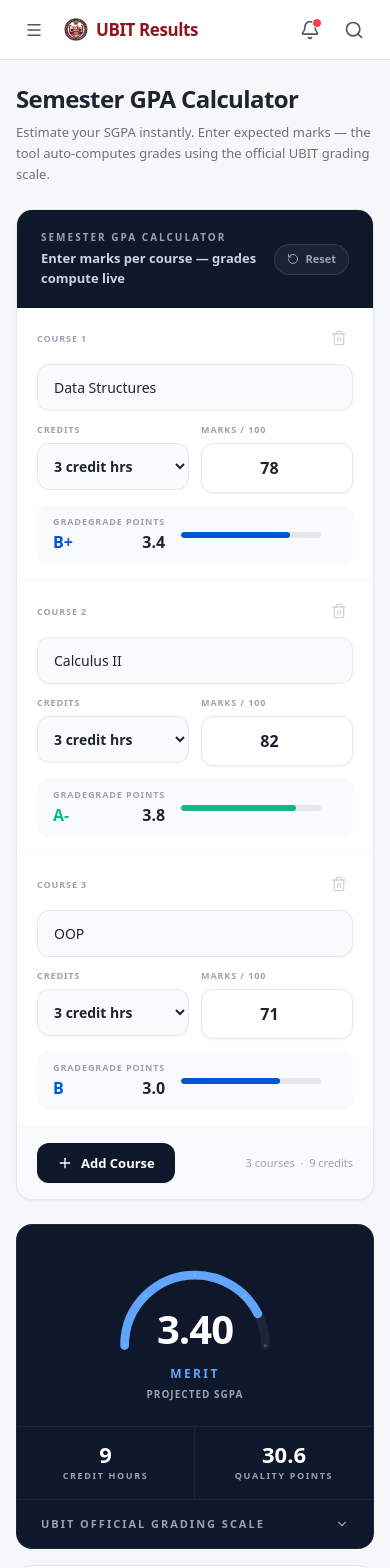
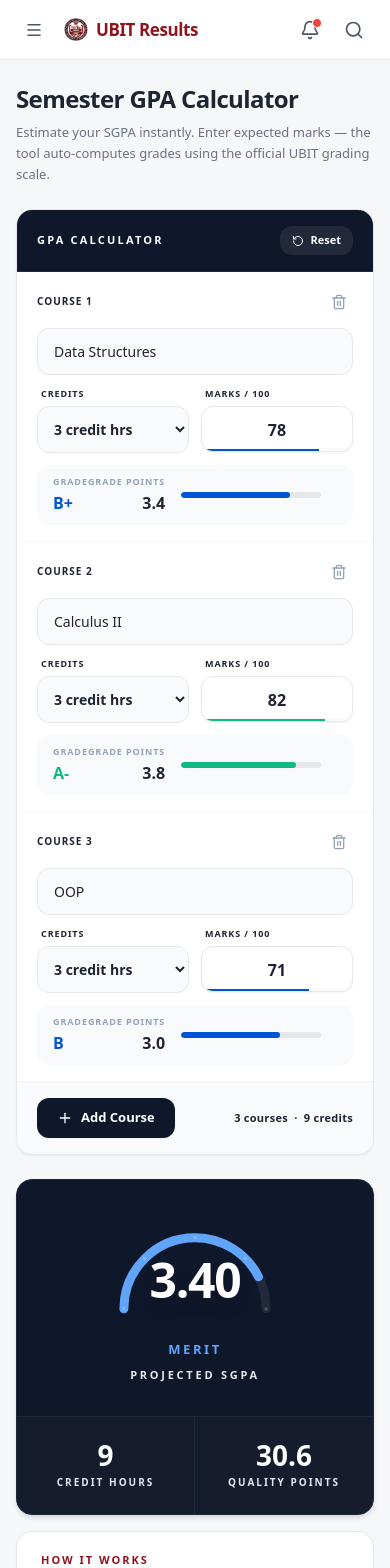
Before and after one commit to codewithmahad/ubit-semester-result-dashboard, a Next.js app: page /calculator in a window 390 px wide. Shown: the top 1568 px of the page. Built offline with nearby package versions, Linux system fonts and the light colour scheme.

Commit message:
feat: implement GPA calculator component with dynamic row management and UBIT grading scale reference

```diff
--- a/src/components/calculator-client.tsx
+++ b/src/components/calculator-client.tsx
@@ -34,56 +34,61 @@
   if (sgpa >= 3.0) return { text: "Merit",           color: "text-[#60a5fa]" };
   if (sgpa >= 2.0) return { text: "Satisfactory",    color: "text-amber-400" };
   if (sgpa >  0)   return { text: "At Risk",         color: "text-rose-400" };
-  return           { text: "—",                      color: "text-slate-400" };
+  return           { text: "—",                      color: "text-white" };
 }
 
-// ── Grading scale expanded toggle ────────────────────────────
+// ── Grading scale reference ────────────────────────────
 function GradeReference() {
   const [open, setOpen] = useState(false);
   return (
-    <div className="border-t border-white/[0.06]">
+    <div className="mt-8 bg-white border border-gray-200 rounded-2xl shadow-sm overflow-hidden">
       <button
         onClick={() => setOpen(o => !o)}
-        className="w-full flex items-center justify-between px-6 py-4 text-[11px] font-black uppercase tracking-[0.18em] text-slate-400 hover:text-slate-200 transition-colors"
+        className="w-full flex items-center justify-between px-6 py-5 bg-white hover:bg-gray-50 transition-colors cursor-pointer"
       >
+        <span className="text-[13px] font-black uppercase tracking-[0.18em] text-[#1f2432]">
           UBIT Official Grading Scale
-        {open
-          ? <ChevronUp  className="w-3.5 h-3.5" />
-          : <ChevronDown className="w-3.5 h-3.5" />}
+        </span>
+        {open ? <ChevronUp className="w-5 h-5 text-[#8F141B]" /> : <ChevronDown className="w-5 h-5 text-gray-400" />}
       </button>
-      {open && (
-        <div className="pb-4 px-4">
-          <div className="grid grid-cols-2 gap-1">
-            {UBIT_GRADE_SCALE.map(g => {
-              const barW = Math.round((g.gp / 4.0) * 100);
-              return (
+
       <div
-                  key={g.grade}
-                  className="flex items-center justify-between bg-white/[0.03] hover:bg-white/[0.06] rounded-lg px-3 py-2 transition-colors"
+        className={`grid transition-[grid-template-rows,opacity] duration-300 ease-in-out ${open ? "grid-rows-[1fr] opacity-100" : "grid-rows-[0fr] opacity-0"}`}
       >
-                  <div className="flex items-center gap-2 min-w-0">
-                    <span className={`text-[12px] font-black w-7 shrink-0 ${gradeTextColor(g.grade)}`}>
-                      {g.grade}
-                    </span>
-                    <span className="text-[10px] text-slate-400 tabular-nums">{g.min}–{g.max}</span>
-                  </div>
-                  <div className="flex items-center gap-2">
-                    <div className="w-12 h-1 bg-white/[0.06] rounded-full overflow-hidden">
-                      <div
-                        className={`h-full rounded-full ${gradeBarColor(g.grade)} opacity-70`}
-                        style={{ width: `${barW}%` }}
-                      />
-                    </div>
-                    <span className="text-[11px] font-black text-slate-300 tabular-nums w-7 text-right">
+        <div className="overflow-hidden">
+          <div className="px-6 pb-8 bg-white border-t border-gray-100">
+            <h3 className="text-center text-[#8F141B] font-bold tracking-widest uppercase text-[15px] mb-4 mt-6">
+              Grade Point Table
+            </h3>
+            <div className="max-w-2xl mx-auto overflow-x-auto scrollbar-hide">
+              <table className="w-full text-center border-collapse border border-gray-500">
+                <thead>
+                  <tr className="bg-[#EAEAEA]">
+                    <th className="px-2 py-2.5 md:px-4 md:py-3 border border-gray-500 text-[11px] md:text-[14px] font-bold text-[#1f2432] leading-tight">Numeric Score</th>
+                    <th className="px-2 py-2.5 md:px-4 md:py-3 border border-gray-500 text-[11px] md:text-[14px] font-bold text-[#1f2432] leading-tight">Alphabetic Grade</th>
+                    <th className="px-2 py-2.5 md:px-4 md:py-3 border border-gray-500 text-[11px] md:text-[14px] font-bold text-[#1f2432] leading-tight">Grade Point</th>
+                  </tr>
+                </thead>
+                <tbody className="bg-white">
+                  {UBIT_GRADE_SCALE.map((g) => (
+                    <tr key={g.grade} className="transition-colors">
+                      <td className="px-2 py-2.5 md:px-4 md:py-3 border border-gray-500 text-[12px] md:text-[14px] text-gray-700 tabular-nums font-medium">
+                        {g.min === 90 ? "90 & above" : g.min === 0 ? "BELOW 50" : `${g.min}-${g.max}`}
+                      </td>
+                      <td className="px-2 py-2.5 md:px-4 md:py-3 border border-gray-500 text-[13px] md:text-[15px] font-semibold text-[#1f2432]">
+                        {g.grade === "F" ? "FAILS" : g.grade}
+                      </td>
+                      <td className="px-2 py-2.5 md:px-4 md:py-3 border border-gray-500 text-[12px] md:text-[14px] font-medium text-[#1f2432] tabular-nums">
                         {g.gp.toFixed(1)}
-                    </span>
+                      </td>
+                    </tr>
+                  ))}
+                </tbody>
+              </table>
             </div>
           </div>
-              );
-            })}
         </div>
       </div>
-      )}
     </div>
   );
 }
@@ -117,49 +122,49 @@
   }, [rows]);
 
   const label = sgpaLabel(sgpa);
-
-  // SGPA arc progress (0–4 → 0–180deg)
   const arcDeg = Math.min((sgpa / 4) * 180, 180);
 
   return (
+    <div className="flex flex-col">
       <div className="min-h-[60vh] grid grid-cols-1 lg:grid-cols-[1fr_340px] gap-6 items-start">
 
         {/* ── LEFT: Course input card ─────────────────────────────── */}
-      <div className="bg-white rounded-2xl border border-gray-200 shadow-sm overflow-hidden">
+        <div className="bg-white rounded-2xl border border-gray-200 shadow-sm overflow-hidden flex flex-col">
 
-        {/* Header */}
-        <div className="bg-[#0F172A] px-6 py-5 flex items-center justify-between">
-          <div>
-            <p className="text-[10px] font-black uppercase tracking-[0.2em] text-slate-400 mb-1">
-              Semester GPA Calculator
-            </p>
-            <p className="text-[13px] font-semibold text-slate-300">
-              Enter marks per course — grades compute live
-            </p>
-          </div>
+          {/* Unified Desktop Header */}
+          <div className="hidden md:grid grid-cols-[36px_1fr_80px_100px_60px_44px] gap-x-3 items-center px-5 py-5 bg-[#0F172A] border-b border-gray-800">
+            <span className="text-[10px] font-black uppercase tracking-[0.18em] text-white text-center">#</span>
+            <span className="text-[10px] font-black uppercase tracking-[0.18em] text-white">Course Name</span>
+            <span className="text-[10px] font-black uppercase tracking-[0.18em] text-white text-center">Credits</span>
+            <span className="text-[10px] font-black uppercase tracking-[0.18em] text-white text-center">Marks</span>
+            <span className="text-[10px] font-black uppercase tracking-[0.18em] text-white text-center">Grade</span>
+            <div className="flex justify-end pr-1">
               <button
                 onClick={reset}
-            className="flex items-center gap-1.5 px-3 py-1.5 rounded-full bg-white/5 hover:bg-white/10 border border-white/10 text-[11px] font-bold text-slate-400 hover:text-white transition-all"
+                className="group flex items-center justify-center w-8 h-8 rounded-lg bg-white/[0.08] hover:bg-[#8F141B] text-slate-200 hover:text-white transition-all shadow-sm"
                 aria-label="Reset all courses"
+                title="Reset Calculator"
+              >
+                <RotateCcw className="h-4 w-4 group-hover:-rotate-90 transition-transform duration-300" />
+              </button>
+            </div>
+          </div>
+
+          {/* Mobile Header (retained for mobile view only) */}
+          <div className="md:hidden bg-[#0F172A] px-5 py-4 flex items-center justify-between border-b border-gray-800">
+            <span className="text-[11px] font-black uppercase tracking-[0.2em] text-white">
+              GPA Calculator
+            </span>
+            <button
+              onClick={reset}
+              className="flex items-center gap-1.5 px-3 py-1.5 rounded-lg bg-white/[0.08] hover:bg-[#8F141B] active:scale-95 text-[11px] font-bold text-white transition-all shadow-sm"
             >
               <RotateCcw className="h-3 w-3" /> Reset
             </button>
           </div>
 
-        {/* Desktop column headers */}
-        <div className="hidden md:grid grid-cols-[36px_1fr_80px_100px_60px_44px] gap-x-3 px-5 py-2.5 border-b border-gray-100 bg-gray-50/70">
-          {["#", "Course Name", "Credits", "Marks", "Grade", ""].map((h, i) => (
-            <span
-              key={i}
-              className="text-[9px] font-black uppercase tracking-[0.18em] text-gray-400"
-            >
-              {h}
-            </span>
-          ))}
-        </div>
-
           {/* Rows */}
-        <div className="divide-y divide-gray-50">
+          <div className="divide-y divide-gray-50 flex-1">
             {rows.map((row, i) => {
               const { grade, gradePoint } = getGradeInfo(row.marks);
               const pct = (row.marks / 100) * 100;
@@ -169,15 +174,15 @@
                   key={row.id}
                   className="group relative px-5 py-4 hover:bg-slate-50/50 transition-colors"
                 >
-                {/* Mobile header */}
+                  {/* Mobile row header */}
                   <div className="flex md:hidden items-center justify-between mb-3">
-                  <span className="text-[9px] font-black uppercase tracking-widest text-gray-400">
+                    <span className="text-[10px] font-black uppercase tracking-widest text-[#1f2432]">
                       Course {i + 1}
                     </span>
                     {rows.length > 1 && (
                       <button
                         onClick={() => removeRow(row.id)}
-                      className="p-1.5 text-gray-300 hover:text-rose-500 transition-colors rounded-lg"
+                        className="p-1.5 text-slate-400 hover:text-rose-500 hover:bg-rose-50 transition-colors rounded-lg"
                       >
                         <Trash2 className="h-4 w-4" />
                       </button>
@@ -187,7 +192,7 @@
                   {/* Desktop row grid */}
                   <div className="hidden md:grid grid-cols-[36px_1fr_80px_100px_60px_44px] gap-x-3 items-center">
                     {/* Index */}
-                  <span className="text-[12px] font-black text-gray-300 tabular-nums text-center">
+                    <span className="text-[12px] font-black text-slate-400 tabular-nums text-center">
                       {i + 1}
                     </span>
 
@@ -197,32 +202,32 @@
                       placeholder={`Course ${i + 1}`}
                       value={row.subject}
                       onChange={e => updateRow(row.id, { subject: e.target.value })}
-                    className="w-full bg-transparent border-b border-gray-200 focus:border-[#0056D2] py-1 text-[13px] font-semibold text-[#1f2432] placeholder:text-gray-300 outline-none transition-colors"
+                      className="w-full bg-transparent border-b border-gray-200 focus:border-[#0056D2] py-1 text-[14px] font-semibold text-[#1f2432] placeholder:text-slate-300 outline-none transition-colors"
                     />
 
                     {/* Credits */}
                     <select
                       value={row.credits}
                       onChange={e => updateRow(row.id, { credits: Number(e.target.value) })}
-                    className="w-full bg-gray-50 border border-gray-200 rounded-lg px-2 py-1.5 text-[13px] font-bold text-[#1f2432] focus:outline-none focus:border-[#0056D2] cursor-pointer transition-colors"
+                      className="w-full bg-gray-50 border border-gray-200 rounded-lg px-2 py-1.5 text-[14px] font-bold text-[#1f2432] focus:outline-none focus:border-[#0056D2] cursor-pointer transition-colors"
                     >
                       {[1, 2, 3, 4].map(cr => <option key={cr} value={cr}>{cr} cr</option>)}
                     </select>
 
-                  {/* Marks — with live progress bar */}
-                  <div className="relative">
+                    {/* Marks — with strictly bounded live progress bar */}
+                    <div className="relative w-full bg-white border border-gray-200 rounded-lg focus-within:border-[#0056D2] transition-colors shadow-sm overflow-hidden flex flex-col justify-center h-[36px]">
                       <input
                         type="number"
                         min={0} max={100}
                         inputMode="numeric"
                         value={row.marks}
                         onChange={e => updateRow(row.id, { marks: Math.max(0, Math.min(100, Number(e.target.value))) })}
-                      className="w-full bg-white border border-gray-200 rounded-lg px-2 py-1.5 text-[13px] font-black tabular-nums text-center text-[#1f2432] focus:outline-none focus:border-[#0056D2] transition-colors shadow-sm"
+                        className="w-full bg-transparent border-none px-2 text-[14px] font-black tabular-nums text-center text-[#1f2432] outline-none [&::-webkit-inner-spin-button]:appearance-none pt-0.5"
                       />
-                    {/* Tiny marks fill bar */}
-                    <div className="absolute bottom-0 left-0 right-0 h-[2px] bg-gray-100 rounded-full overflow-hidden">
+                      {/* Bounded marks fill bar */}
+                      <div className="absolute bottom-0 left-0 right-0 h-[3px] bg-gray-50 flex items-end">
                         <div
-                        className={`h-full rounded-full transition-all duration-300 ${gradeBarColor(grade)}`}
+                          className={`h-[2px] transition-all duration-500 ${gradeBarColor(grade)}`}
                           style={{ width: `${pct}%` }}
                         />
                       </div>
@@ -230,9 +235,9 @@
 
                     {/* Grade */}
                     <div className="flex justify-center">
-                    <span className={`text-[13px] font-black ${gradeTextColor(grade)}`}>
+                      <span className={`text-[14px] font-black ${gradeTextColor(grade)}`}>
                         {grade}
-                      <span className="block text-[9px] font-bold text-gray-400 text-center tabular-nums">
+                        <span className="block text-[10px] font-bold text-slate-400 text-center tabular-nums">
                           {gradePoint.toFixed(1)}
                         </span>
                       </span>
@@ -242,9 +247,9 @@
                     {rows.length > 1 ? (
                       <button
                         onClick={() => removeRow(row.id)}
-                      className="flex items-center justify-center w-8 h-8 rounded-lg text-gray-300 hover:text-rose-500 hover:bg-rose-50 opacity-0 group-hover:opacity-100 transition-all"
+                        className="flex items-center justify-center w-8 h-8 rounded-lg text-slate-300 hover:text-rose-500 hover:bg-rose-50 opacity-0 group-hover:opacity-100 transition-all ml-auto"
                       >
-                      <Trash2 className="h-3.5 w-3.5" />
+                        <Trash2 className="h-4 w-4" />
                       </button>
                     ) : <span />}
                   </div>
@@ -256,11 +261,11 @@
                       placeholder={`Course ${i + 1} name (optional)`}
                       value={row.subject}
                       onChange={e => updateRow(row.id, { subject: e.target.value })}
-                    className="w-full bg-gray-50 border border-gray-200 rounded-xl px-4 py-3 text-[14px] font-medium text-[#1f2432] placeholder:text-gray-300 outline-none focus:border-[#0056D2] transition-colors"
+                      className="w-full bg-gray-50 border border-gray-200 rounded-xl px-4 py-3 text-[14px] font-medium text-[#1f2432] placeholder:text-slate-400 outline-none focus:border-[#0056D2] transition-colors"
                     />
                     <div className="grid grid-cols-2 gap-3">
                       <div>
-                      <p className="text-[9px] font-black uppercase tracking-widest text-gray-400 mb-1.5">Credits</p>
+                        <p className="text-[9px] font-black uppercase tracking-widest text-[#1f2432] mb-1.5 pl-1">Credits</p>
                         <select
                           value={row.credits}
                           onChange={e => updateRow(row.id, { credits: Number(e.target.value) })}
@@ -270,23 +275,31 @@
                         </select>
                       </div>
                       <div>
-                      <p className="text-[9px] font-black uppercase tracking-widest text-gray-400 mb-1.5">Marks / 100</p>
+                        <p className="text-[9px] font-black uppercase tracking-widest text-[#1f2432] mb-1.5 pl-1">Marks / 100</p>
+                        <div className="relative w-full bg-white border border-gray-200 rounded-xl focus-within:border-[#0056D2] transition-colors shadow-sm overflow-hidden flex flex-col justify-center h-[46px]">
                           <input
                             type="number" min={0} max={100} inputMode="numeric"
                             value={row.marks}
                             onChange={e => updateRow(row.id, { marks: Math.max(0, Math.min(100, Number(e.target.value))) })}
-                        className="w-full bg-white border border-gray-200 rounded-xl px-3 py-3 text-[16px] font-black tabular-nums text-center text-[#1f2432] focus:outline-none focus:border-[#0056D2] shadow-sm"
+                            className="w-full bg-transparent border-none px-3 text-[16px] font-black tabular-nums text-center text-[#1f2432] outline-none [&::-webkit-inner-spin-button]:appearance-none pt-0.5"
                           />
+                          <div className="absolute bottom-0 left-0 right-0 h-[3px] bg-gray-50 flex items-end">
+                            <div
+                              className={`h-[2px] transition-all duration-500 ${gradeBarColor(grade)}`}
+                              style={{ width: `${pct}%` }}
+                            />
+                          </div>
+                        </div>
                       </div>
                     </div>
                     {/* Grade result row */}
                     <div className="flex items-center justify-between bg-gray-50 rounded-xl px-4 py-2.5">
                       <div>
-                      <p className="text-[9px] font-black uppercase tracking-widest text-gray-400 mb-0.5">Grade</p>
+                        <p className="text-[9px] font-black uppercase tracking-widest text-slate-400 mb-0.5">Grade</p>
                         <p className={`text-[16px] font-black ${gradeTextColor(grade)}`}>{grade}</p>
                       </div>
                       <div className="text-right">
-                      <p className="text-[9px] font-black uppercase tracking-widest text-gray-400 mb-0.5">Grade Points</p>
+                        <p className="text-[9px] font-black uppercase tracking-widest text-slate-400 mb-0.5">Grade Points</p>
                         <p className="text-[16px] font-black text-[#1f2432] tabular-nums">{gradePoint.toFixed(1)}</p>
                       </div>
                       {/* mini bar */}
@@ -301,35 +314,35 @@
           </div>
 
           {/* Footer: Add Course */}
-        <div className="bg-gray-50 border-t border-gray-100 px-5 py-4 flex items-center justify-between">
+          <div className="bg-gray-50 border-t border-gray-100 px-5 py-4 flex items-center justify-between mt-auto">
             <button
               onClick={addRow}
               className="flex items-center gap-2 px-5 h-10 text-[13px] font-bold text-white bg-[#0F172A] rounded-xl hover:bg-[#1e2940] transition-all active:scale-95 shadow-sm"
             >
               <Plus className="h-4 w-4" /> Add Course
             </button>
-          <p className="text-[11px] text-gray-400 font-medium tabular-nums">
+            <p className="text-[11px] text-[#1f2432] font-semibold tabular-nums tracking-wide">
               {rows.length} course{rows.length !== 1 ? "s" : ""} &nbsp;·&nbsp; {totalCredits} credits
             </p>
           </div>
         </div>
 
-      {/* ── RIGHT: SGPA display + grade reference ─────────────────── */}
+        {/* ── RIGHT: SGPA display ─────────────────── */}
         <div className="flex flex-col gap-4">
 
           {/* SGPA Card */}
-        <div className="bg-[#0F172A] rounded-2xl overflow-hidden border border-white/[0.06]">
+          <div className="bg-[#0F172A] rounded-2xl overflow-hidden shadow-md border border-[#1e293b]">
 
             {/* Arc dial */}
-          <div className="flex flex-col items-center pt-8 pb-6 px-6">
-            <div className="relative w-44 h-24 mb-3">
+            <div className="flex flex-col items-center pt-10 pb-8 px-6">
+              <div className="relative w-48 h-24 mb-6">
                 {/* Background arc SVG */}
                 <svg viewBox="0 0 200 108" className="absolute inset-0 w-full h-full">
                   {/* Track */}
                   <path
                     d="M 20 100 A 80 80 0 0 1 180 100"
                     fill="none"
-                  stroke="rgba(255,255,255,0.06)"
+                    stroke="rgba(255,255,255,0.08)"
                     strokeWidth="10"
                     strokeLinecap="round"
                   />
@@ -357,15 +370,15 @@
                     const cy = 100 + 80 * Math.sin(rad);
                     return (
                       <circle key={i} cx={cx} cy={cy} r="2"
-                      fill="rgba(255,255,255,0.15)" />
+                        fill="rgba(255,255,255,0.2)" />
                     );
                   })}
                 </svg>
 
                 {/* Center value */}
-              <div className="absolute inset-0 flex flex-col items-center justify-end pb-1">
+                <div className="absolute inset-0 flex flex-col items-center justify-end pb-3">
                   <span
-                  className="text-[40px] font-black text-white tracking-tight tabular-nums leading-none"
+                    className="text-[48px] font-black text-white tracking-tight tabular-nums leading-none drop-shadow-lg"
                     style={{ transition: "all 0.3s ease" }}
                   >
                     {sgpa.toFixed(2)}
@@ -374,51 +387,51 @@
               </div>
 
               {/* Standing label */}
-            <p className={`text-[12px] font-black uppercase tracking-[0.2em] ${label.color} transition-colors mb-1`}>
+              <p className={`text-[13px] font-black uppercase tracking-[0.2em] ${label.color} transition-colors mb-2`}>
                 {label.text}
               </p>
-            <p className="text-[10px] text-slate-400 font-semibold uppercase tracking-widest">
+              <p className="text-[11px] text-white font-black uppercase tracking-[0.25em] opacity-90">
                 Projected SGPA
               </p>
             </div>
 
             {/* Stats strip */}
-          <div className="grid grid-cols-2 border-t border-white/[0.06]">
-            <div className="flex flex-col items-center py-4 border-r border-white/[0.06]">
-              <p className="text-[22px] font-black text-white tabular-nums leading-none mb-1">
+            <div className="grid grid-cols-2 border-t border-[#1e293b]">
+              <div className="flex flex-col items-center py-6 border-r border-[#1e293b] bg-white/[0.02]">
+                <p className="text-[28px] font-black text-white tabular-nums leading-none mb-1.5">
                   {totalCredits}
                 </p>
-              <p className="text-[9px] font-black uppercase tracking-[0.18em] text-slate-400">
+                <p className="text-[10px] font-black uppercase tracking-[0.2em] text-slate-200">
                   Credit Hours
                 </p>
               </div>
-            <div className="flex flex-col items-center py-4">
-              <p className="text-[22px] font-black text-white tabular-nums leading-none mb-1">
+              <div className="flex flex-col items-center py-6 bg-white/[0.02]">
+                <p className="text-[28px] font-black text-white tabular-nums leading-none mb-1.5">
                   {totalQP.toFixed(1)}
                 </p>
-              <p className="text-[9px] font-black uppercase tracking-[0.18em] text-slate-400">
+                <p className="text-[10px] font-black uppercase tracking-[0.2em] text-slate-200">
                   Quality Points
                 </p>
               </div>
             </div>
-
-          {/* Grading scale accordion */}
-          <GradeReference />
           </div>
 
           {/* Tip card */}
-        <div className="bg-white border border-gray-200 rounded-2xl px-5 py-4">
-          <p className="text-[10px] font-black uppercase tracking-[0.18em] text-[#8F141B] mb-2">
+          <div className="bg-white border border-gray-200 rounded-2xl px-6 py-5 shadow-sm">
+            <p className="text-[11px] font-black uppercase tracking-[0.18em] text-[#8F141B] mb-2.5">
               How it works
             </p>
             <p className="text-[12px] text-gray-500 font-medium leading-relaxed">
-            SGPA = Σ(Grade Points × Credits) ÷ Total Credits.{" "}
-            Grade points follow the official UBIT scale published by the
-            Department of Computer Science, University of Karachi.
+              SGPA = Σ(Grade Points × Credits) ÷ Total Credits.
+              Grade points follow the official UBIT scale published by the Department of Computer Science, University of Karachi.
             </p>
           </div>
         </div>
 
       </div>
+
+      {/* Official Grading Scale */}
+      <GradeReference />
+    </div>
   );
 }
```
Lines whose indentation alone changed are shown as unchanged.
